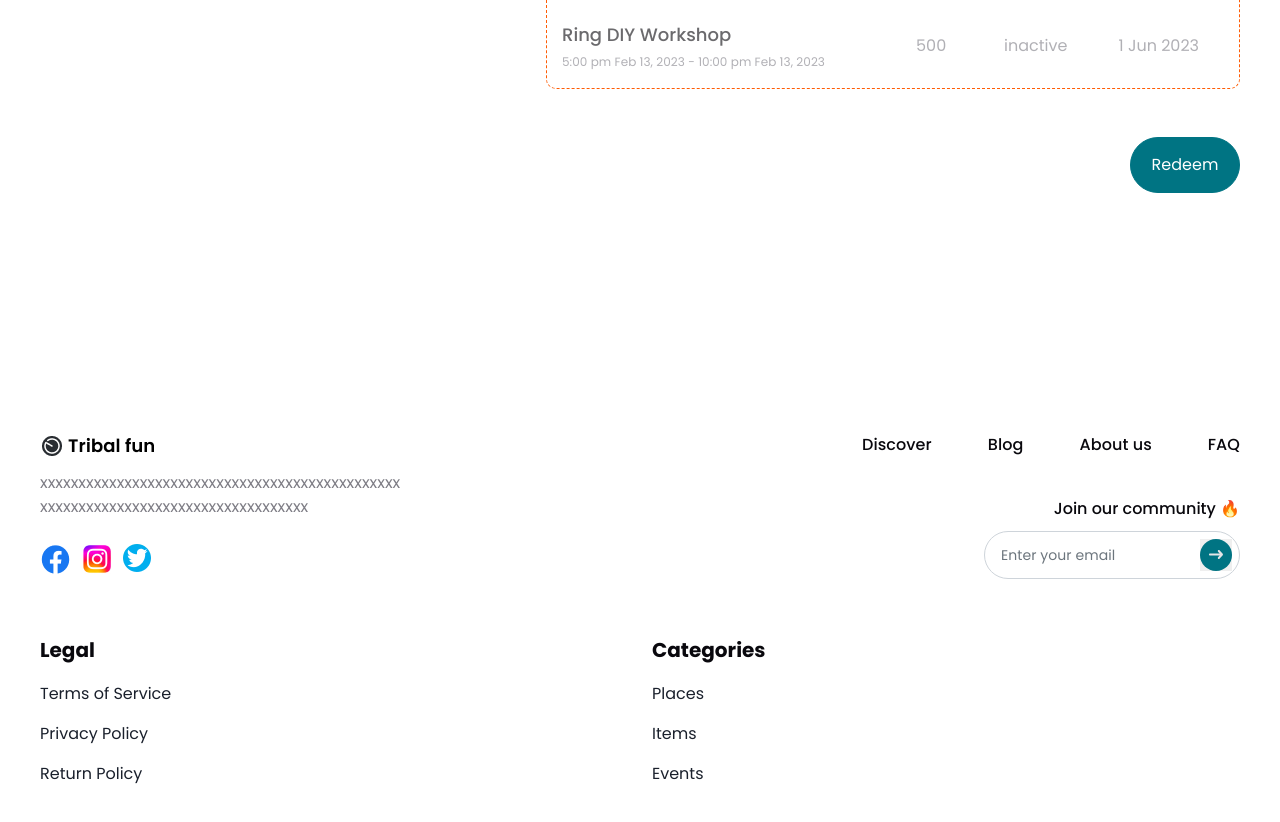
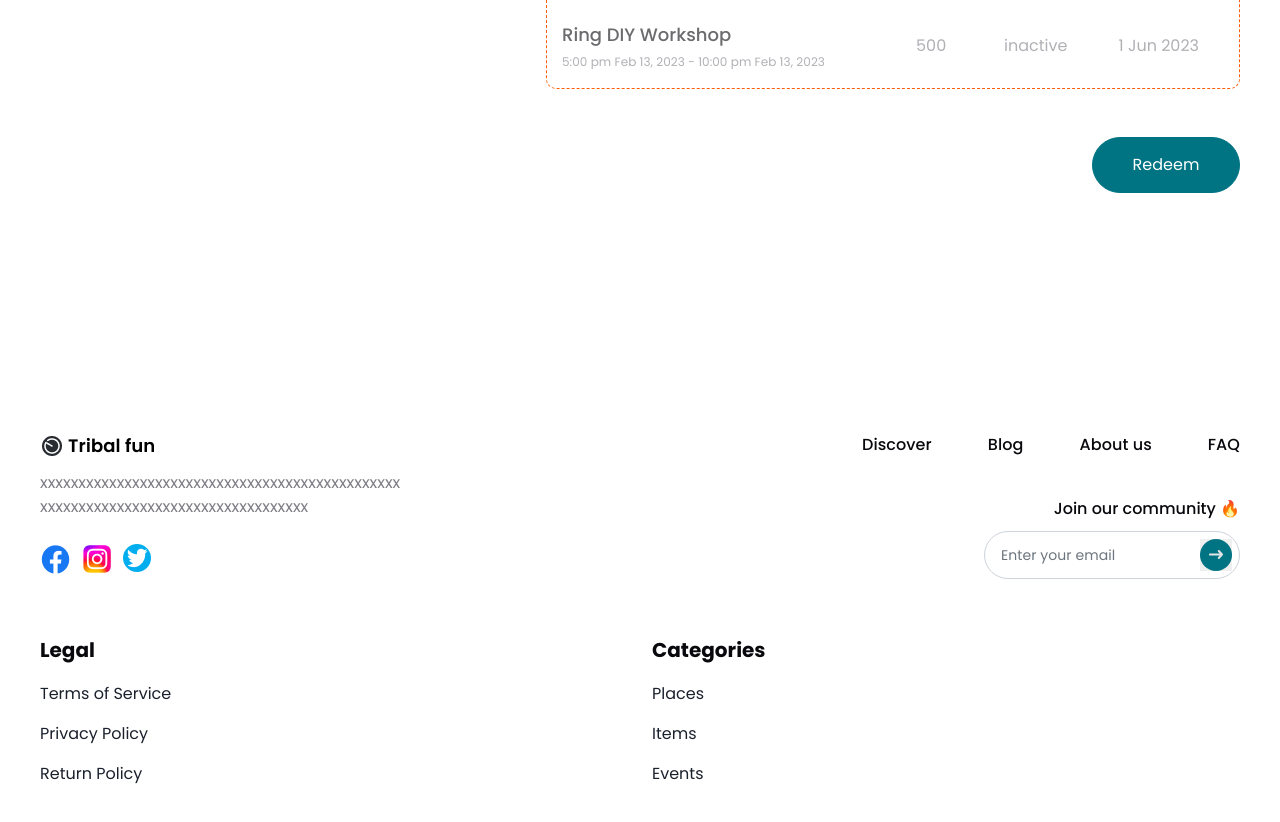
Before and after one commit to heliconho/tribalfun, a React (Create React App) app: page /wallet/point in a window 1280 px wide. Shown: the part 1100-1922 px from the top of the page. Built offline with nearby package versions, Linux system fonts and the light colour scheme; a web font is replaced by a local one.

Commit message:
wallet done

```diff
--- a/src/pages/wallet/PointHistory.jsx
+++ b/src/pages/wallet/PointHistory.jsx
@@ -80,7 +80,7 @@ const PointHistory = () => {
 					<button
 						className="cmn-btn h-48-56 max-sm-full"
 						type="button"
-						style={{ minWidth: "110px" }}
+						style={{ minWidth: "148px" }}
 					>
 						Redeem
 					</button>
--- a/src/pages/wallet/VoucherHistory.jsx
+++ b/src/pages/wallet/VoucherHistory.jsx
@@ -63,7 +63,7 @@ const VoucherHistory = () => {
 					<button
 						className="cmn-btn h-48-56 max-sm-full"
 						type="button"
-						style={{ minWidth: "110px" }}
+						style={{ minWidth: "148px" }}
 					>
 						Redeem
 					</button>
```
